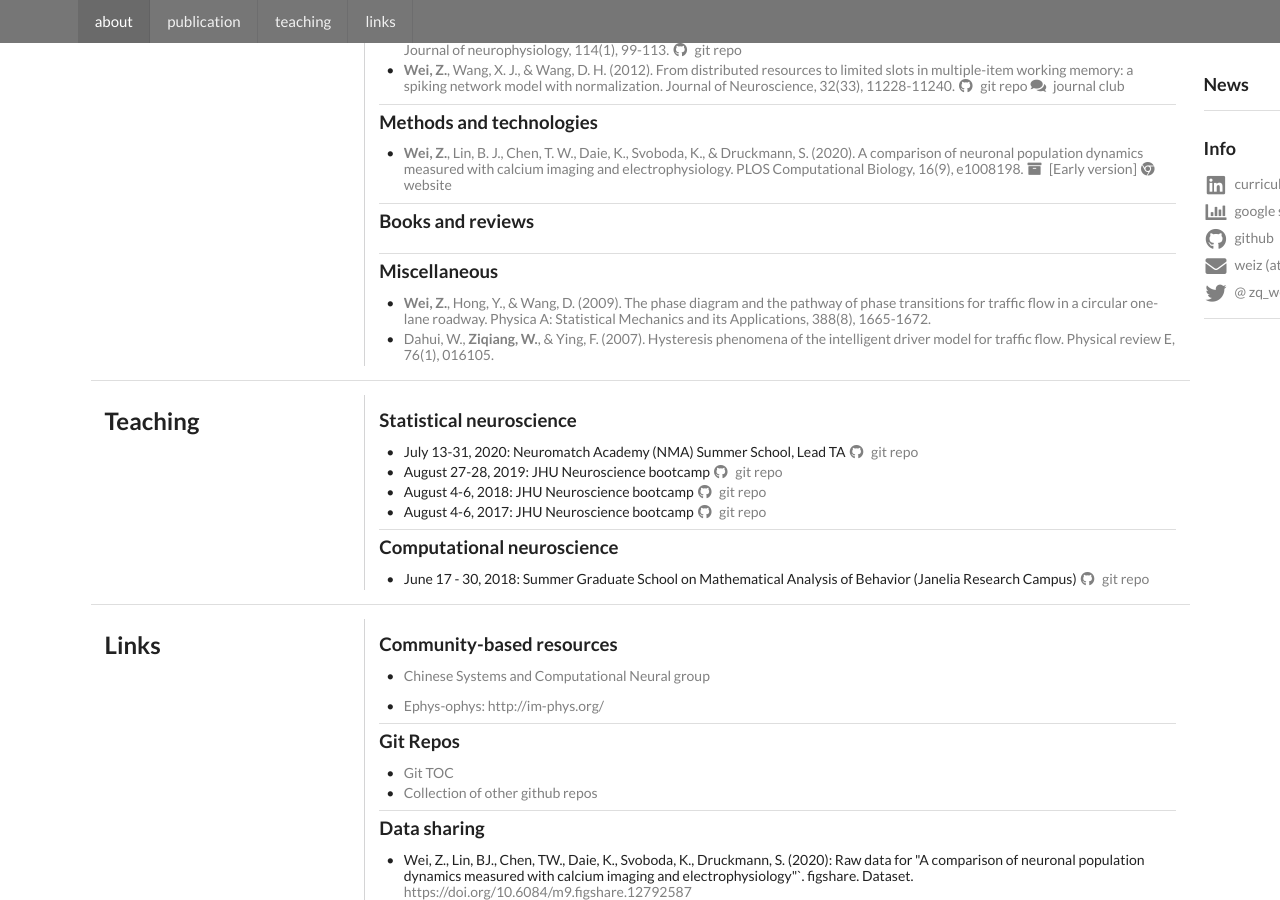
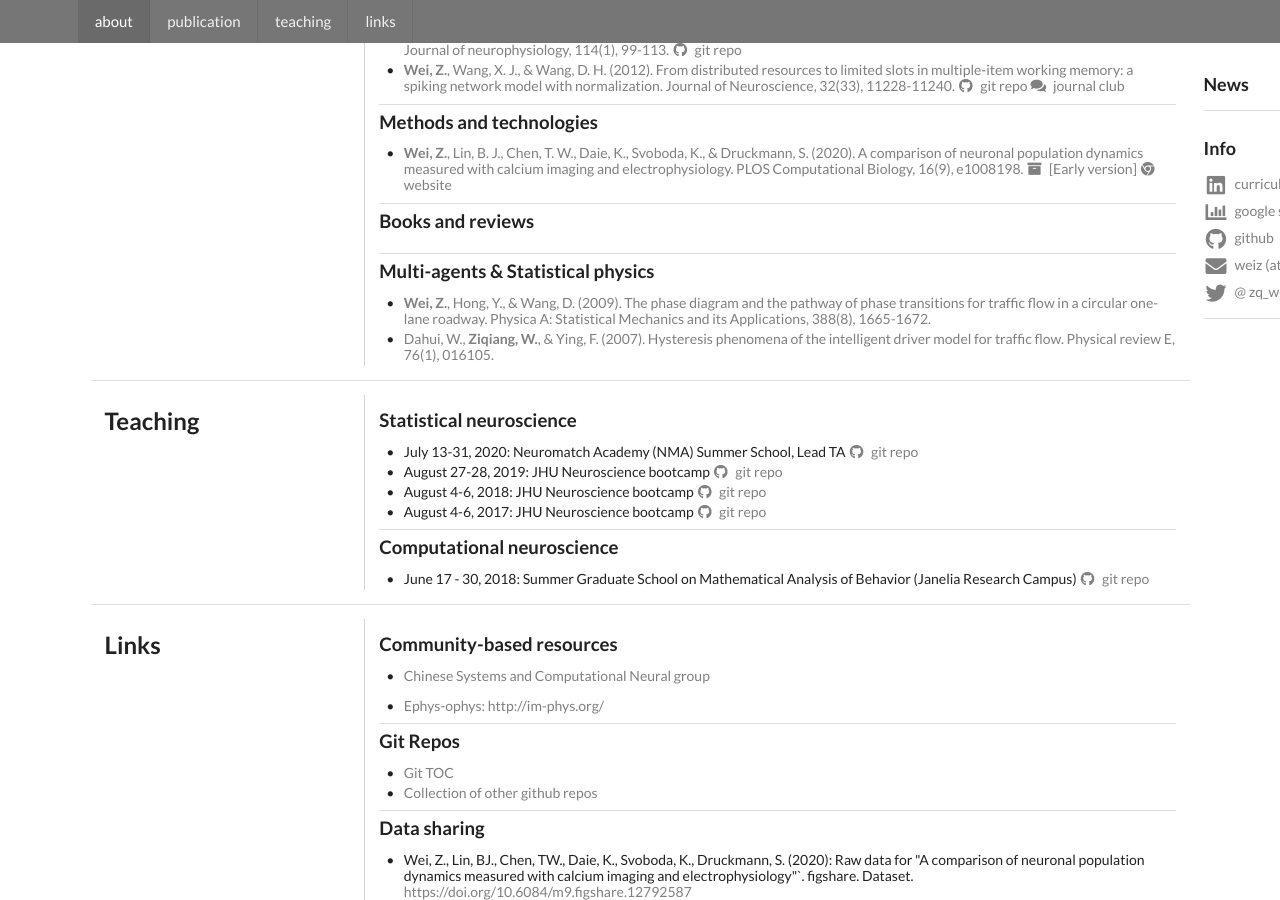
Before and after one commit to zqwei/zqwei.github.io, a Jekyll site: the page built from index.html, in a window 1280 px wide and 900 px high, scrolled down 1303 px. Built offline with Jekyll 4.4.1, drawn with Linux system fonts in a browser that asks for light colours.

Commit message:
Update publication.html

```diff
--- a/_includes/publication.html
+++ b/_includes/publication.html
@@ -136,7 +136,7 @@
         </div>
       </div>
       <div class="item">
-        <h3 class="ui black header"> Miscellaneous </h3>
+        <h3 class="ui black header"> Multi-agents & Statistical physics </h3>
           <div class="ui bulleted list">
             <div class="item">
               <a href="https://www.sciencedirect.com/science/article/pii/S0378437108010844">
```
